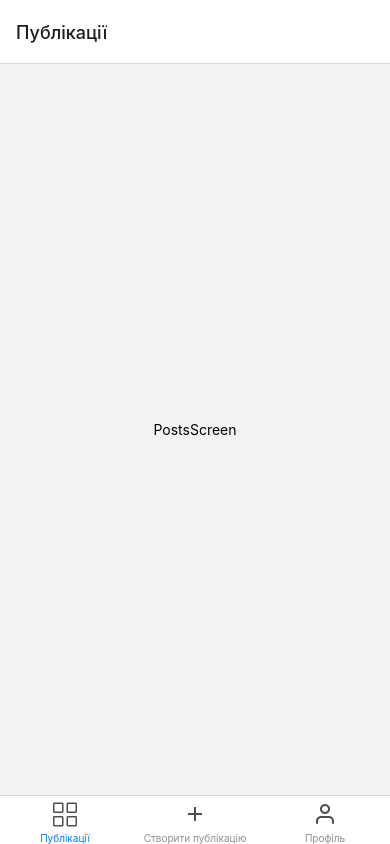
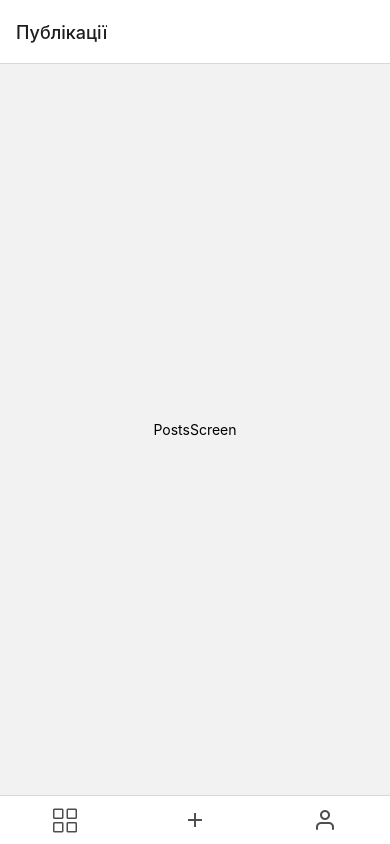
Before and after one commit to aspirantmpm/AwesomeProject, a React Native app: screen / in a window 390 px wide. Built offline with nearby package versions, Linux system fonts and the light colour scheme.

Commit message:
Update router.js

```diff
--- a/router.js
+++ b/router.js
@@ -39,6 +39,7 @@ export const useRoute = (isAuth) => {
   return (
     <MainTab.Navigator
       initialRouteName="Home"
+      tabBarOptions={{ showLabel: false }}
     >
       <MainTab.Screen
         name="Публікації"
```
